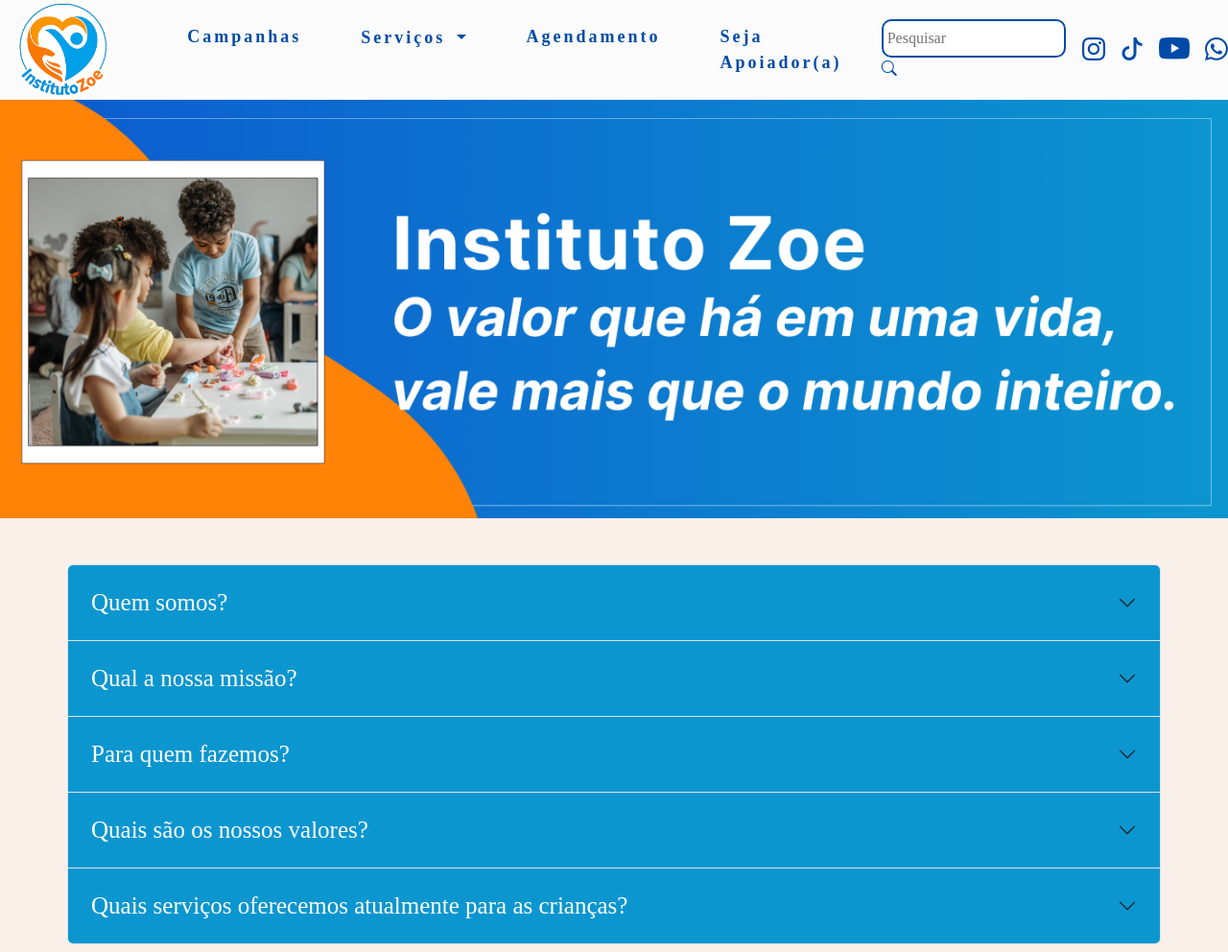
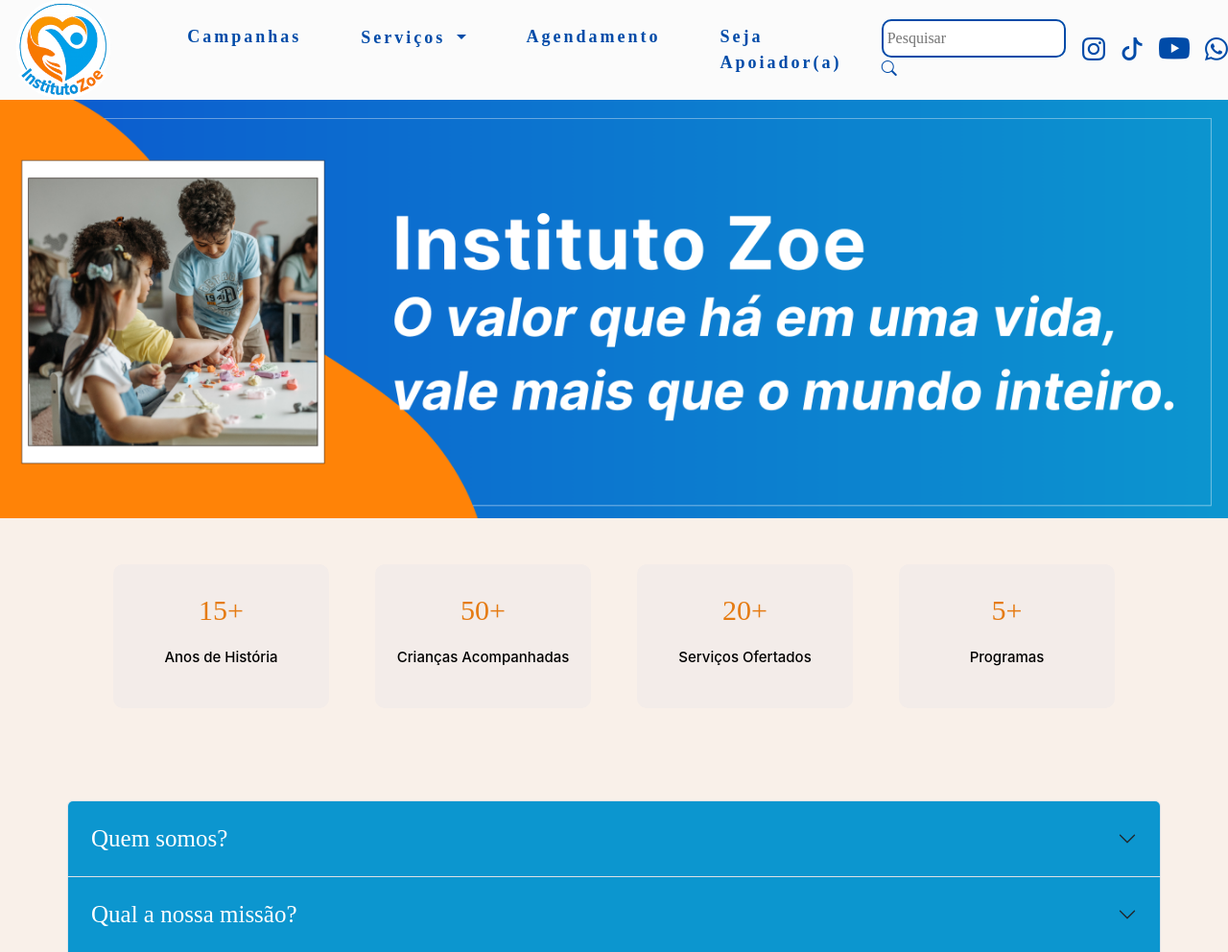
Before and after one commit to ProjetoZOE/InstitutoZoe, a PHP site: page / in a window 1280 px wide. Shown: the top 992 px of the page at 96% size. Run offline with PHP 8.4, Linux system fonts and the light colour scheme; some web fonts are replaced.

Commit message:
Add cards na home

```diff
--- a/index.html
+++ b/index.html
@@ -96,6 +96,30 @@
             <img src="img/instituto-zoe.png" class="banner-img" alt="Banner do Instituto Zoe">
         </section>
 
+        <section>
+            <div class="container text-center">
+                <div class="row m-5 gap-5">
+                    <div class="col-md card-home">
+                        <p class="card-home-title">15+</p>
+                        <p class="card-home-text">Anos de História</p>
+                    </div>
+                    <div class="col-md card-home">
+                        <p class="card-home-title">50+</p>
+                        <p class="card-home-text">Crianças Acompanhadas</p>
+                    </div>
+                    <div class="col-md card-home">
+                        <p class="card-home-title">20+</p>
+                        <p class="card-home-text">Serviços Ofertados</p>
+                    </div>
+                    <div class="col-md card-home">
+                        <p class="card-home-title">5+</p>
+                        <p class="card-home-text">Programas</p>
+                    </div>
+                </div>
+            </div>
+        </section>
+
+
         <section class="container" data-aos="fade-up" data-aos-duration="900">
             <br><br>
             <div class="accordion" id="accordionPanelsStayOpenExample">
@@ -110,12 +134,16 @@
                     <div id="panelsStayOpen-collapseOne" class="accordion-collapse collapse">
                         <div class="accordion-body p-3">
                             Através de um sonho dado a nós por Deus. No sonho Deus pedia para que
-                            abríssemos um hospital para cuidar de pessoas. Porque as pessoas estavam precisando de amor,
-                            saúde e atenção. Por esse motivo temos um trabalho diferenciado. Tratamos as pessoas como
+                            abríssemos um hospital para cuidar de pessoas. Porque as pessoas estavam precisando de
+                            amor,
+                            saúde e atenção. Por esse motivo temos um trabalho diferenciado. Tratamos as pessoas
+                            como
                             elas
                             merecem serem tratadas. <br>
-                            Nossa visão é inspirada pela nossa fé em Deus, buscamos alcançar pessoas que necessitem dos
-                            serviços ofertados no Instituto Zoe na cidade de Igarassu e cidades circunvizinhas guiada
+                            Nossa visão é inspirada pela nossa fé em Deus, buscamos alcançar pessoas que necessitem
+                            dos
+                            serviços ofertados no Instituto Zoe na cidade de Igarassu e cidades circunvizinhas
+                            guiada
                             pela crença de
                             Ele nos fortalece e nos capacita para enfrentar os desafios da jornada.
 
@@ -133,7 +161,8 @@
                     </h2>
                     <div id="panelsStayOpen-collapseTwo" class="accordion-collapse collapse">
                         <div class="accordion-body p-3">
-                            Nossa missão é oferecer serviços de <strong>saúde física</strong>, <strong>mental</strong> e
+                            Nossa missão é oferecer serviços de <strong>saúde física</strong>,
+                            <strong>mental</strong> e
                             <strong>atividades sociais/lazer</strong> de forma <strong>acessível</strong> e com
                             qualidade
                             para o maior número de mães e crianças possíveis.
@@ -153,7 +182,8 @@
                             Nosso público-alvo é composto principalmente por <strong>moradores da comunidade
                                 local</strong>,
                             especialmente
-                            <strong>pessoas em situação de vulnerabilidade social</strong>. Isso inclui <strong>famílias
+                            <strong>pessoas em situação de vulnerabilidade social</strong>. Isso inclui
+                            <strong>famílias
                                 de
                                 baixa renda</strong>,
                             <strong>idosos</strong>, <strong>crianças</strong>, <strong>gestantes</strong>,
@@ -181,9 +211,11 @@
                         <div class="accordion-body p-3">
                             <p>
                                 <strong>Empatia</strong>, <strong>solidariedade</strong>, <strong>respeito</strong>,
-                                <strong>inclusão</strong>, <strong>colaboração</strong> e <strong>fé</strong> são nossos
+                                <strong>inclusão</strong>, <strong>colaboração</strong> e <strong>fé</strong> são
+                                nossos
                                 valores, e com base neles fazemos nosso trabalho e serviços.
-                                Valorizamos a <strong>colaboração</strong> e a <strong>partilha</strong>, desenvolvemos
+                                Valorizamos a <strong>colaboração</strong> e a <strong>partilha</strong>,
+                                desenvolvemos
                                 e buscamos oferecer um <strong>ambiente acolhedor</strong> a todos que necessitam do
                                 nosso instituto.
                             </p>
--- a/styles.css
+++ b/styles.css
@@ -15,6 +15,7 @@ body {
 body {
     display: flex;
     flex-direction: column;
+
 }
 
 .texto {
@@ -374,6 +375,31 @@ main {
     border: none;
 }
 
+.card-home {
+    display: flex;
+    flex-direction: column;
+    justify-content: center;
+    align-items: center;
+    min-height: 150px;
+    background-color: #f3ece9;
+    border-radius: 10px;
+    padding: 1rem;
+    text-align: center;
+}
+
+
+.card-home-title {
+    font-family: 'Inter Bold';
+    color: #E57B12;
+    font-size: 30px;
+}
+
+.card-home-text {
+    font-family: 'Inter Medium';
+    color: #000000;
+    font-size: 15px;
+}
+
 .video-container {
     position: relative;
     padding-bottom: 56.25%;
@@ -460,13 +486,15 @@ footer p {
 }
 
 footer a {
-    color: #ffffff; /* Texto branco */
+    color: #ffffff;
+    /* Texto branco */
     text-decoration: none;
     font-weight: bold;
 }
 
 footer a:hover {
-    color: #f28705; /* Hover amarelo */
+    color: #f28705;
+    /* Hover amarelo */
     text-decoration: underline;
 }
 
@@ -475,3 +503,13 @@ footer a:hover {
     font-family: 'Inter Regular';
     src: url(assets/fonts/Inter-fontiko/Inter-Regular.ttf);
 }
+
+@font-face {
+    font-family: 'Inter Bold';
+    src: url(assets/fonts/Inter-fontiko/Inter-Bold.ttf);
+}
+
+@font-face {
+    font-family: 'Inter Medium';
+    src: url(assets/fonts/Inter-fontiko/Inter-Medium.ttf    );
+}
```
